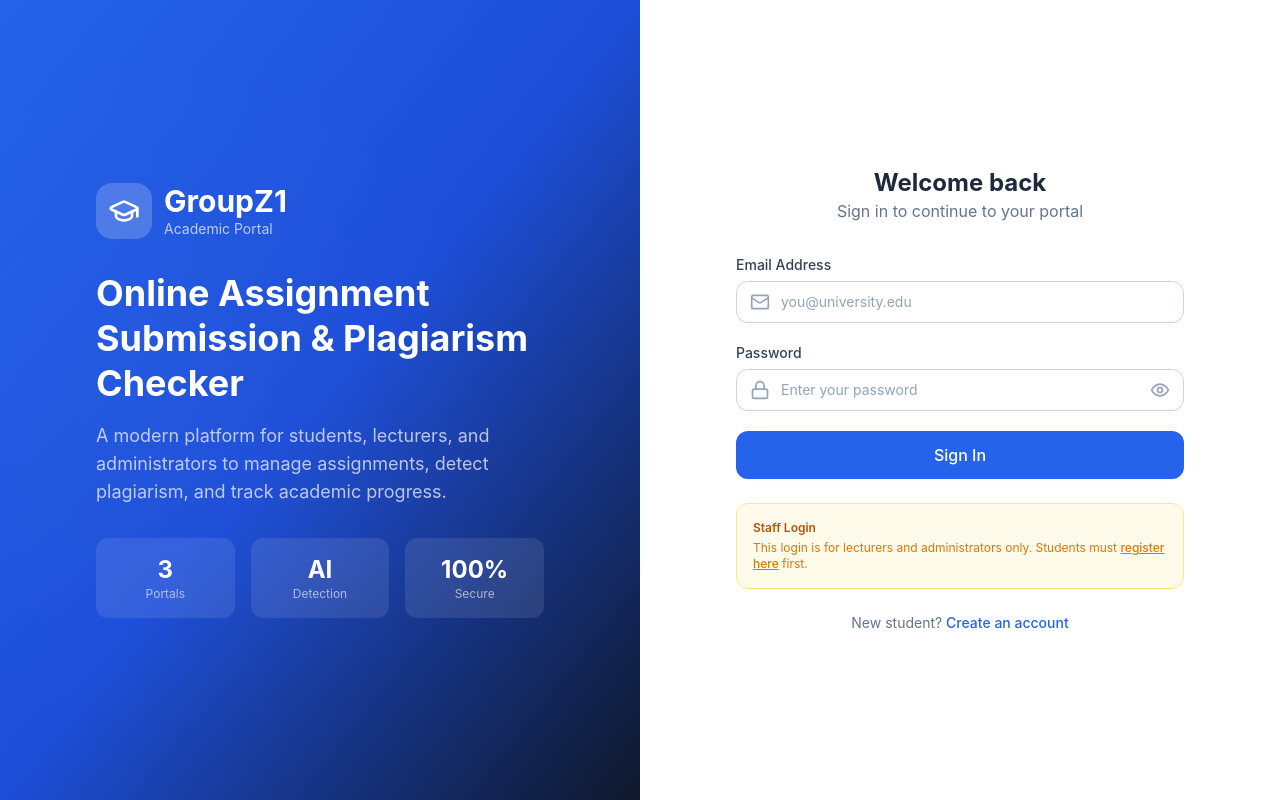
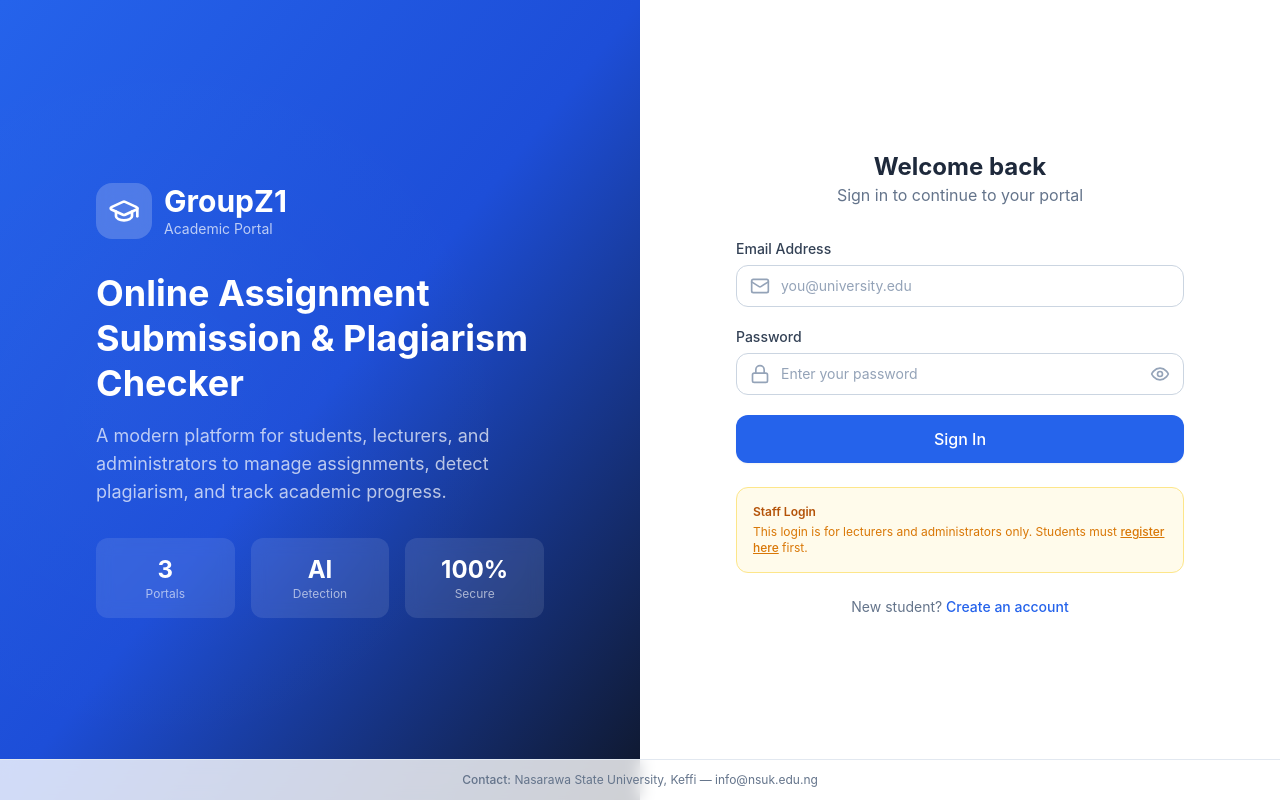
Before and after one commit to Alexzzy112/group-z1, a React (Vite) app in the folder frontend/: page /login in a window 1280 px wide. Built offline with nearby package versions, Linux system fonts and the light colour scheme.

Commit message:
Add footer with contact details to login and register pages

```diff
--- a/frontend/src/pages/Login.jsx
+++ b/frontend/src/pages/Login.jsx
@@ -25,7 +25,7 @@ export default function Login() {
   };
 
   return (
-    <div className="min-h-screen flex">
+    <div className="min-h-screen flex relative">
       <div className="hidden lg:flex w-1/2 bg-gradient-to-br from-primary-600 via-primary-700 to-slate-900 items-center justify-center p-12 relative overflow-hidden">
         <div className="absolute inset-0 opacity-10" style={{ backgroundImage: 'radial-gradient(circle at 25% 50%, rgba(255,255,255,0.2) 0%, transparent 60%)' }} />
         <div className="relative z-10 text-white max-w-md">
@@ -43,7 +43,7 @@ export default function Login() {
         </div>
       </div>
 
-      <div className="flex-1 flex items-center justify-center p-8 bg-white dark:bg-slate-900">
+      <div className="flex-1 flex items-center justify-center px-8 pt-8 pb-16 bg-white dark:bg-slate-900">
         <div className="w-full max-w-md">
           <div className="text-center mb-8 lg:hidden">
             <div className="inline-flex items-center gap-2 text-primary-600 mb-2"><GraduationCap className="w-8 h-8" /><span className="text-2xl font-bold">GroupZ1</span></div>
@@ -82,6 +82,11 @@ export default function Login() {
           </p>
         </div>
       </div>
+      <footer className="absolute bottom-0 left-0 right-0 text-center py-3 bg-white/80 dark:bg-slate-900/80 backdrop-blur border-t border-slate-200 dark:border-slate-700 z-10">
+        <p className="text-xs text-slate-500 dark:text-slate-400">
+          <span className="font-medium">Contact:</span> Nasarawa State University, Keffi — info@nsuk.edu.ng
+        </p>
+      </footer>
     </div>
   );
 }
--- a/frontend/src/pages/Register.jsx
+++ b/frontend/src/pages/Register.jsx
@@ -26,7 +26,7 @@ export default function Register() {
   };
 
   return (
-    <div className="min-h-screen flex">
+    <div className="min-h-screen flex relative">
       <div className="hidden lg:flex w-1/2 bg-gradient-to-br from-primary-600 via-primary-700 to-slate-900 items-center justify-center p-12 relative overflow-hidden">
         <div className="absolute inset-0 opacity-10" style={{ backgroundImage: 'radial-gradient(circle at 25% 50%, rgba(255,255,255,0.2) 0%, transparent 60%)' }} />
         <div className="relative z-10 text-white max-w-md">
@@ -39,7 +39,7 @@ export default function Register() {
         </div>
       </div>
 
-      <div className="flex-1 flex items-center justify-center p-8 bg-white dark:bg-slate-900">
+      <div className="flex-1 flex items-center justify-center px-8 pt-8 pb-16 bg-white dark:bg-slate-900">
         <div className="w-full max-w-md">
           <div className="text-center mb-8">
             <h2 className="text-2xl font-bold text-slate-800 dark:text-white">Student Registration</h2>
@@ -106,6 +106,11 @@ export default function Register() {
           </div>
         </div>
       </div>
+      <footer className="absolute bottom-0 left-0 right-0 text-center py-3 bg-white/80 dark:bg-slate-900/80 backdrop-blur border-t border-slate-200 dark:border-slate-700 z-10">
+        <p className="text-xs text-slate-500 dark:text-slate-400">
+          <span className="font-medium">Contact:</span> Nasarawa State University, Keffi — info@nsuk.edu.ng
+        </p>
+      </footer>
     </div>
   );
 }
```
